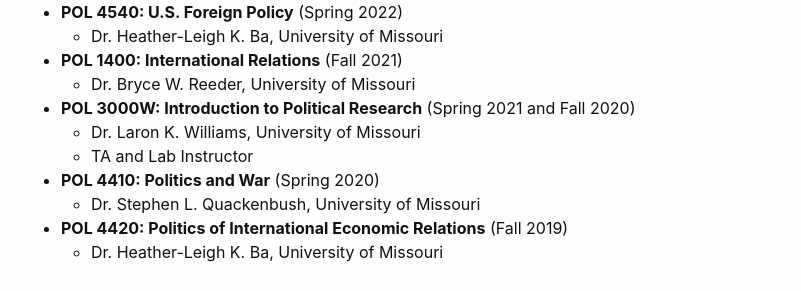
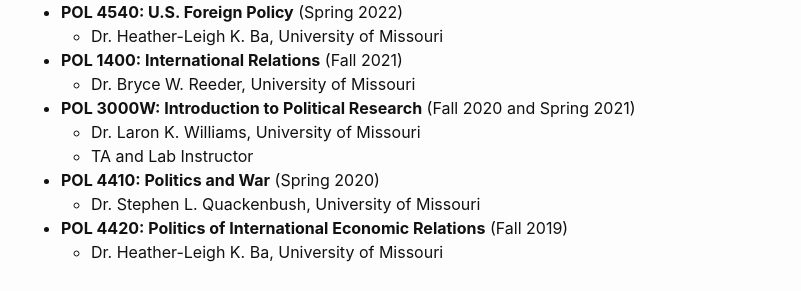
Before and after one commit to heatherkopp/heatherkopp.github.io, a Jekyll site: the page built from Teaching.md, in a window 1280 px wide. Shown: the part 1130-1421 px from the top of the page, without its empty margins (239-1040 px from the left). Built offline with Jekyll 4.4.1, drawn with Linux system fonts in a browser that asks for light colours.

```diff
--- a/Teaching.md
+++ b/Teaching.md
@@ -26,7 +26,7 @@ A full statement on my teaching philosophy is available upon request.
     - Dr. Heather-Leigh K. Ba, University of Missouri
 - __POL 1400: International Relations__ (Fall 2021)
     - Dr. Bryce W. Reeder, University of Missouri
-- __POL 3000W: Introduction to Political Research__ (Spring 2021 and Fall 2020)
+- __POL 3000W: Introduction to Political Research__ (Fall 2020 and Spring 2021)
     - Dr. Laron K. Williams, University of Missouri
     - TA and Lab Instructor
 - __POL 4410: Politics and War__ (Spring 2020)
```
